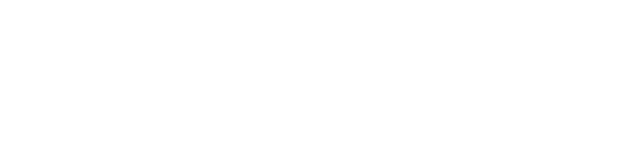
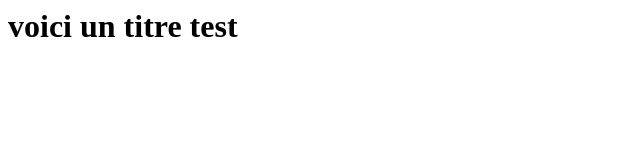
Before and after one commit to CyrilJODAR/Portfolio, a plain HTML site: page index.html in a window 1280 px wide. Shown: the whole page, without its empty margins (0-640 px from the left). Drawn offline with Linux system fonts and the light colour scheme.

Commit message:
first commit dev branch test

```diff
--- a/index.html
+++ b/index.html
@@ -6,6 +6,14 @@
     <title>gitProject</title>
 </head>
 <body>
+    <header>
+        <h1>voici un titre test</h1>
+    </header>
+    <body>
 
+    </body>
+    <footer>
+
+    </footer>
 </body>
 </html>
```
Also changed, not shown: 1 other file.
